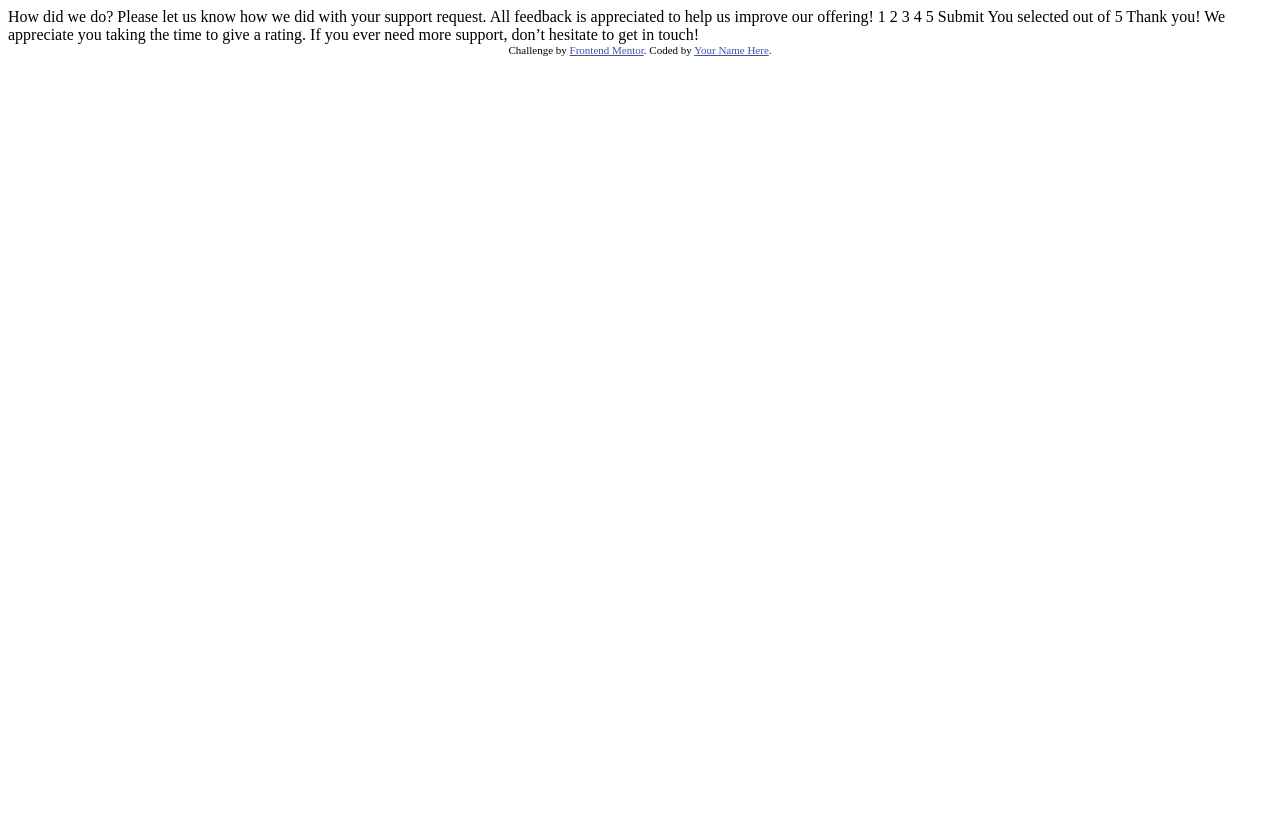
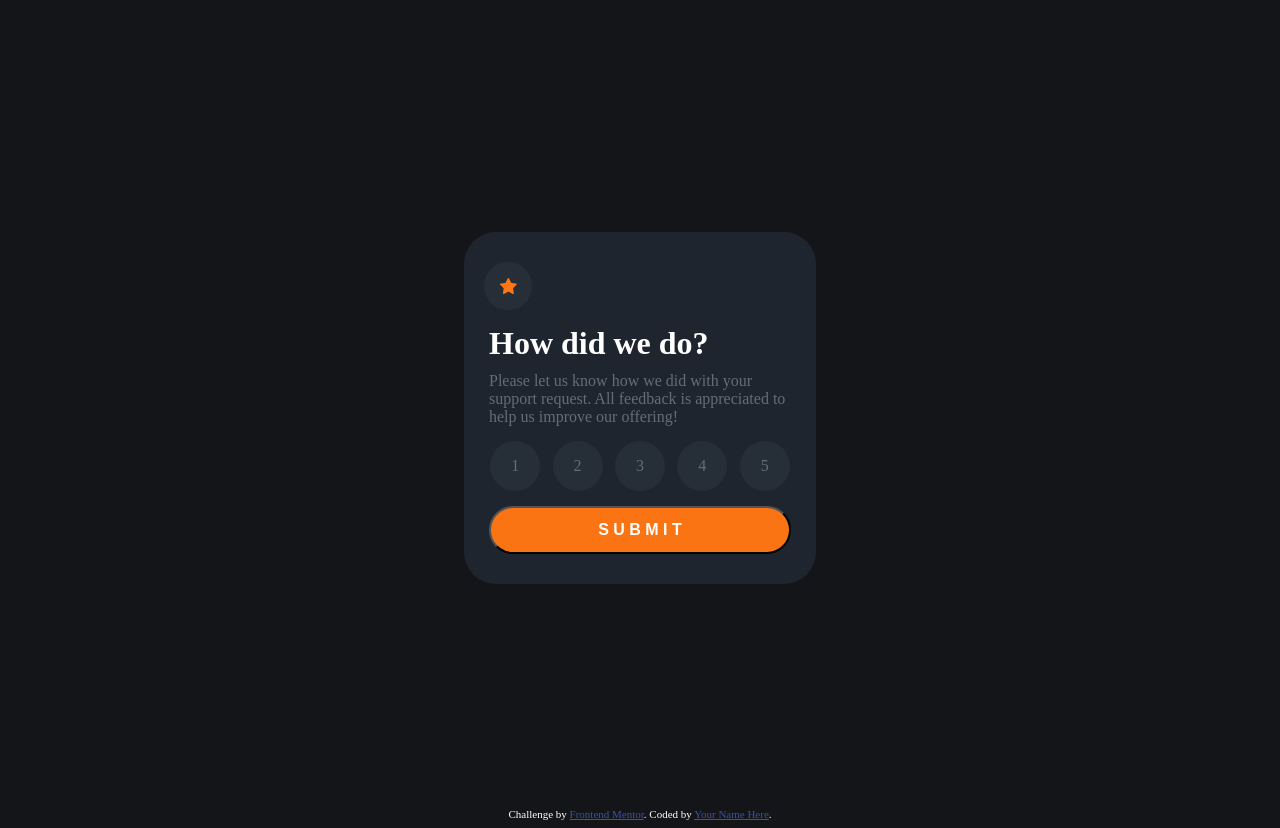
Before and after one commit to Lilleykuba/FrontendMentor-Rating, a plain HTML site: page index.html in a window 1280 px wide. Before the commit the page ends 800 px from the top, so only its background shows below. Drawn offline with Linux system fonts and the light colour scheme.

Commit message:
Completed the landing page visuals

```diff
--- a/index.html
+++ b/index.html
@@ -12,25 +12,122 @@
   <style>
     .attribution { font-size: 11px; text-align: center; }
     .attribution a { color: hsl(228, 45%, 44%); }
+
+    body {
+      background-color: rgba(20,21,25,255);
+      color: white;
+    }
+    .ratingContainer {
+      display: flex;
+      justify-content: center;
+      flex-direction: column;
+      background-color: rgba(30,37,47,255);
+      height: 22em;
+      width: 22em;
+      border-radius: 2em;
+    }
+    .ratingPage {
+      display: flex;
+      justify-content: center;
+      align-items: center;
+      position: relative;
+      width: 100%;
+      min-height: 100vh;
+    }
+    .hidden {
+      display: none;
+    }
+    .img {
+      border-radius: 50%;
+      background-color: rgba(38,47,56,255);
+      width: 3em;
+      height: 3em;
+      margin: 0 20px 5px 20px;
+      display: flex;
+      justify-content: center;
+      align-items: center;
+    }
+    .stars {
+      display: flex;
+      padding: 0 20px 0 20px;
+    }
+    .star {
+      display: flex;
+      justify-content: center;
+      align-items: center;
+      background-color: rgba(38,47,56,255);
+      color: white;
+      border-radius: 50%;
+      width: 50px;
+      height: 50px;
+      margin: 15px auto 15px auto;
+    }
+    .star:hover {
+      background-color: hsl(25, 97%, 53%);
+      color: white;
+    }
+    h1, p, button {
+      margin-left: 25px;
+      margin-right: 25px;
+    }
+    p, .star {
+      color: rgba(100,109,118,255);
+    }
+    h1, p {
+      margin-top: 10px;
+      margin-bottom: 0;
+    }
+    button {
+      border-radius: 3em;
+      background-color: hsl(25, 97%, 53%);
+      height: 3em;
+      color: white;
+      font-size: 1em;
+    }
+    button:hover {
+      background-color: white;
+      color: hsl(25, 97%, 53%);
+    }
   </style>
 </head>
 <body>
+  <main>
 
     <!-- Rating state start -->
-
+    <div class="ratingPage">
+      <div class="ratingContainer">
+        <div class="img">
+          <img alt="star" src="images/icon-star.svg">
+        </div>
+        <h1>
           How did we do?
-
+        </h1>
+        <p>
           Please let us know how we did with your support request. All feedback is appreciated
           to help us improve our offering!
+        </p>
+        <div class="stars">
+          <span class="star">1</span>
+          <span class="star">2</span>
+          <span class="star">3</span>
+          <span class="star">4</span>
+          <span class="star">5</span>
+        </div>
+        <button class="submitButton btn-primary btn">
+          <strong>
+            S U B M I T
+          </strong>
+        </button>
+      </div>
+    </div>
 
-  1 2 3 4 5
 
-  Submit
+
 
     <!-- Rating state end -->
 
     <!-- Thank you state start -->
-
+    <div class="hidden">
       You selected <!-- Add rating here --> out of 5
 
       Thank you!
@@ -39,11 +136,19 @@
       don’t hesitate to get in touch!
 
       <!-- Thank you state end -->
-
-
+    </div>
+  </main>
+  <footer>
     <div class="attribution">
       Challenge by <a href="https://www.frontendmentor.io?ref=challenge" target="_blank">Frontend Mentor</a>.
       Coded by <a href="#">Your Name Here</a>.
     </div>
+  </footer>
+
+
+  <script>
+    addEventListener("click", submitRating);
+
+  </script>
 </body>
 </html>
```
Lines whose indentation alone changed are shown as unchanged.
